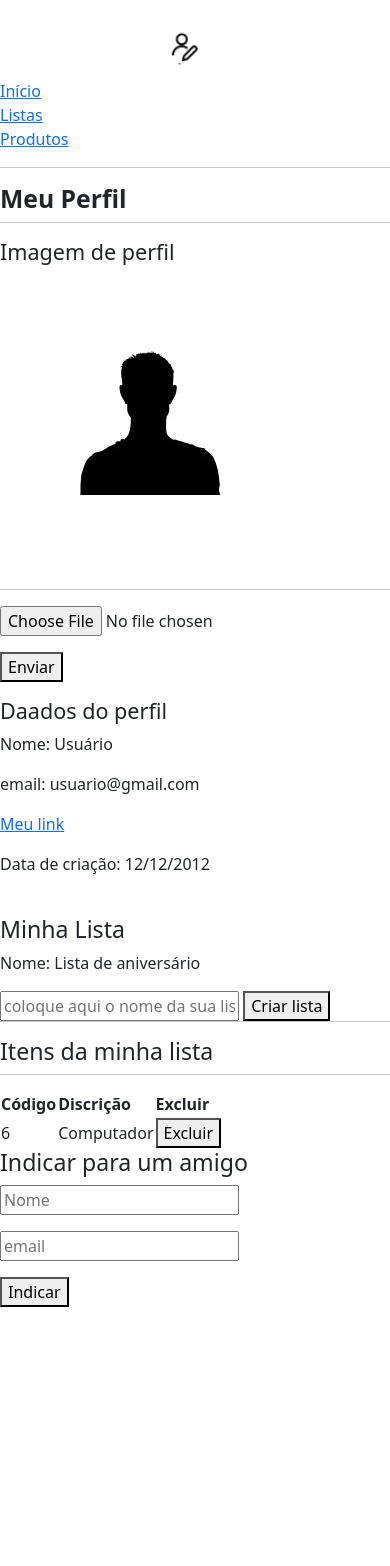
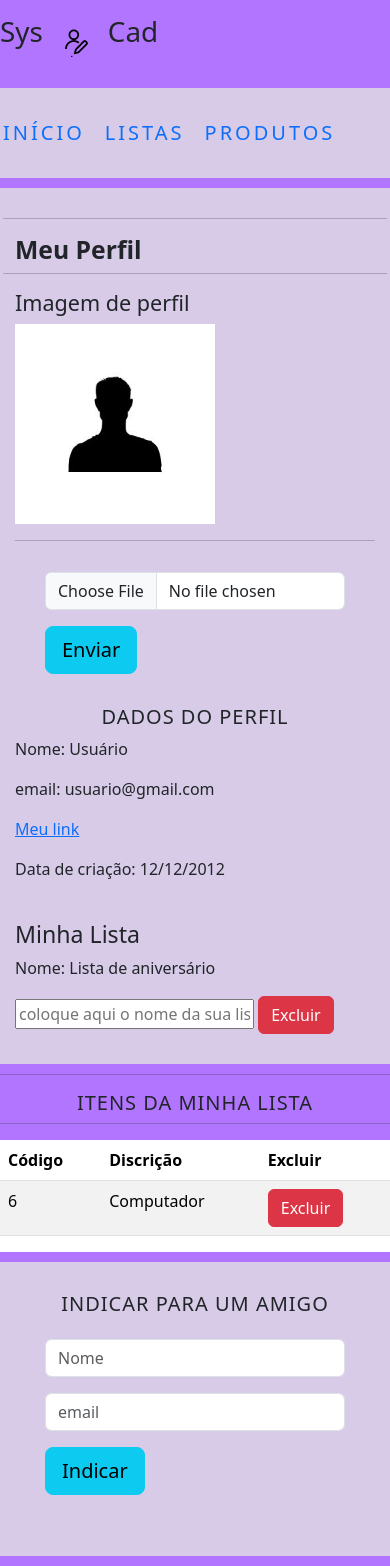
Before and after one commit to RaniFerreira/PHP-PROJECT, a PHP site: page /home.html in a window 390 px wide; the page is wider, and only the part inside the window is pictured. Before the commit the page ends 1307 px from the top of that part, so only its background shows below. Run offline with PHP 8.4, Linux system fonts and the light colour scheme.

Commit message:
estilização de todas as html

```diff
--- a/bootstrap/css/style.css
+++ b/bootstrap/css/style.css
@@ -45,3 +45,11 @@ body {
     font-size: 1.25em;
     font-weight: 400;
 }
+
+.centralizado{
+    text-align: center;
+}
+.img-responsive{
+    width: 200px;
+    margin: auto;
+}
--- a/home.html
+++ b/home.html
@@ -5,16 +5,16 @@
     <meta name="viewport" content="width=device-width, initial-scale=1.0">
     <title>Página de perfil</title>
     <link rel="stylesheet" href="bootstrap/css/bootstrap.min.css">
+    <link rel="stylesheet" href="bootstrap/css/style.css">
 </head>
 <body>
 
     <header class="row clearfix">
-
-        <img src="bootstrap/img/logomarca.png" alt="logomarca"/>
+        <h1>Sys<img class="logo" src="bootstrap/img/logomarca.png" alt="logomarca"/>Cad</h1>
     </header>
 
-    <nav class="row clearfix">
-        <ul>
+    <nav class="row clearfix caixa">
+        <ul class="nav nav-pills menu-estilo">
             <li>
                 <a href="index.html">Início</a>
             </li>
@@ -27,7 +27,7 @@
         </ul>
     </nav>
 
-    <div class="row clearfix">
+    <div class="row clearfix caixa">
 
         <hr>
         <h2>
@@ -36,16 +36,16 @@
         <hr>
         <section class="col-md-6">
            <h4>Imagem de perfil</h4>
-           <img src="bootstrap/img/usuario/padrao.jpg" alt="">
+           <img class="img-responsive center-block" src="bootstrap/img/usuario/padrao.jpg" alt="">
            <hr>
-           <form method="post" enctype="multipart/form-data">
-            <p><input type="file" name="arquivo"></p>
-            <p><button name="enviarFoto" type="submit">Enviar</button></p>
+           <form class="form-estilo" method="post" enctype="multipart/form-data">
+            <p><input class="form-control" type="file" name="arquivo"></p>
+            <p><button class="btn btn-lg btn-info btn-block" name="enviarFoto" type="submit">Enviar</button></p>
            </form>
         </section>
 
         <section class="col-md-6">
-            <h4>Daados do perfil</h4>
+            <h4 class="titulo">Dados do perfil</h4>
             <p>Nome: Usuário</p>
             <p>email: usuario@gmail.com</p>
             <p><a href="#">Meu link</a></p>
@@ -58,7 +58,9 @@
                 <p>Nome: Lista de aniversário</p>
                 <form method="post">
                     <input type="text" name="descricao" placeholder="coloque aqui o nome da sua lista" required/>
-                    <button name="criarLista" type="submit">Criar lista</button>
+                    <button name="excluirLista" class="btn btn-danger" type="submit">
+                        <span class="glyphicon glyphicon-remove">Excluir</span>
+                    </button>
                 </form>
             </div>
         </section>
@@ -66,11 +68,11 @@
 
     <div class="row clearfix">
         <hr>
-        <h3>Itens da minha lista</h3>
+        <h3 class="titulo">Itens da minha lista</h3>
         <hr>
-        <section class="col-md-6">
+        <section class="col-md-6" style="background-color: #fff;">
 
-            <table>
+            <table class="table table-striped">
                 <thead>
                     <tr>
                         <th>Código</th>
@@ -86,7 +88,9 @@
                         <td>
                             <form method="post">
                                 <input type="hidden" name="codProduto" value="6">
-                                <button name="excluirItem" type="submit">Excluir</button>
+                                <button name="excluirItem" type="submit" class="btn btn-danger">
+                                   <span class="glyphicon glyphicon-remove">Excluir</span>
+                                </button>
                             </form>
                         </td>
                     </tr>
@@ -94,13 +98,13 @@
             </table>
         </section>
 
-        <section class="col-md-6">
-            <h3>Indicar para um amigo</h3>
-            <form method="post">
+        <section class="col-md-6 caixa">
+            <h3 class="titulo">Indicar para um amigo</h3>
+            <form class="form-estilo" method="post">
                 <input type="hidden" name="link" value="">
-                <p><input type="text" name="nome" placeholder="Nome" required></p>
-                <p><input type="email" name="email" placeholder="email" required></p>
-                <p><button type="submit">Indicar</button></p>
+                <p><input type="text" class="form-control" name="nome" placeholder="Nome" required></p>
+                <p><input type="email" class="form-control" name="email" placeholder="email" required></p>
+                <p><button class="btn btn-lg btn-info btn-block" type="submit">Indicar</button></p>
             </form>
         </section>
     </div>
```
Also changed, not shown: listas.html (+20 -14 lines), produtos.html (+7 -6 lines).
